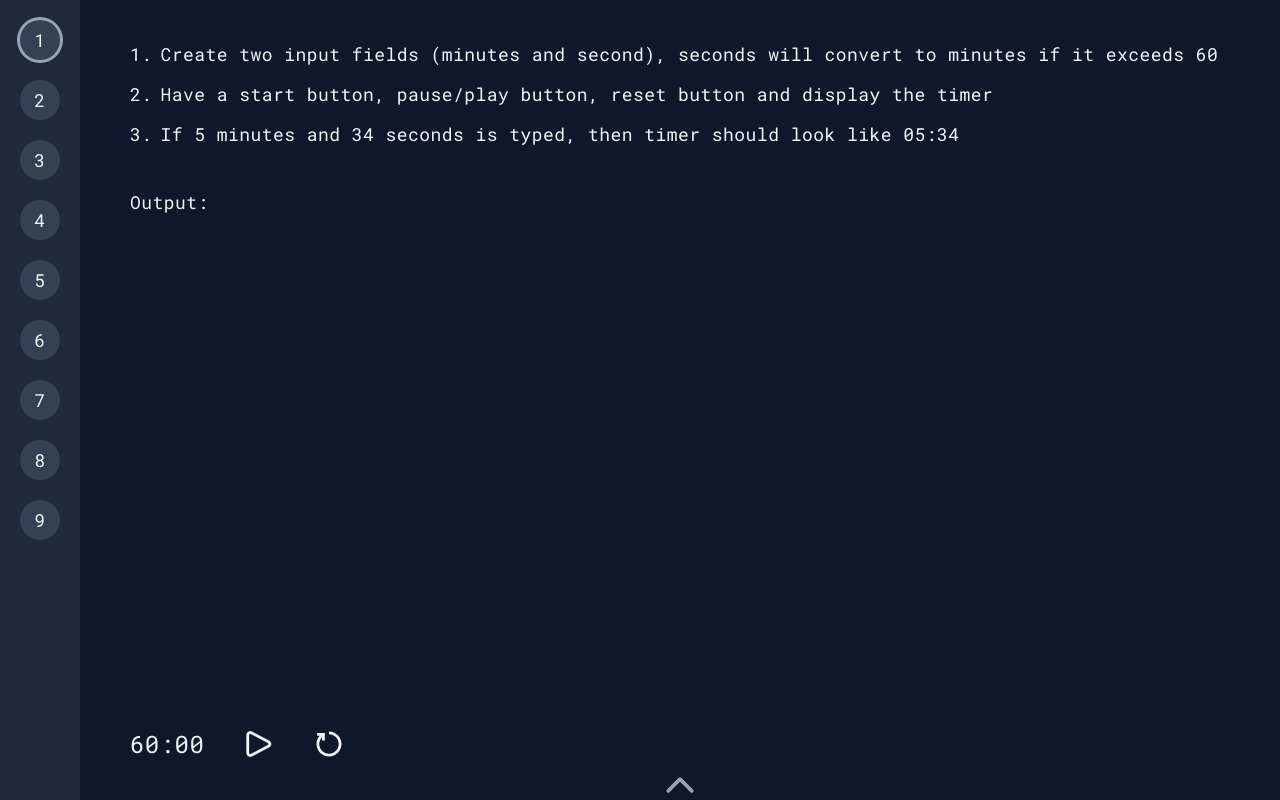
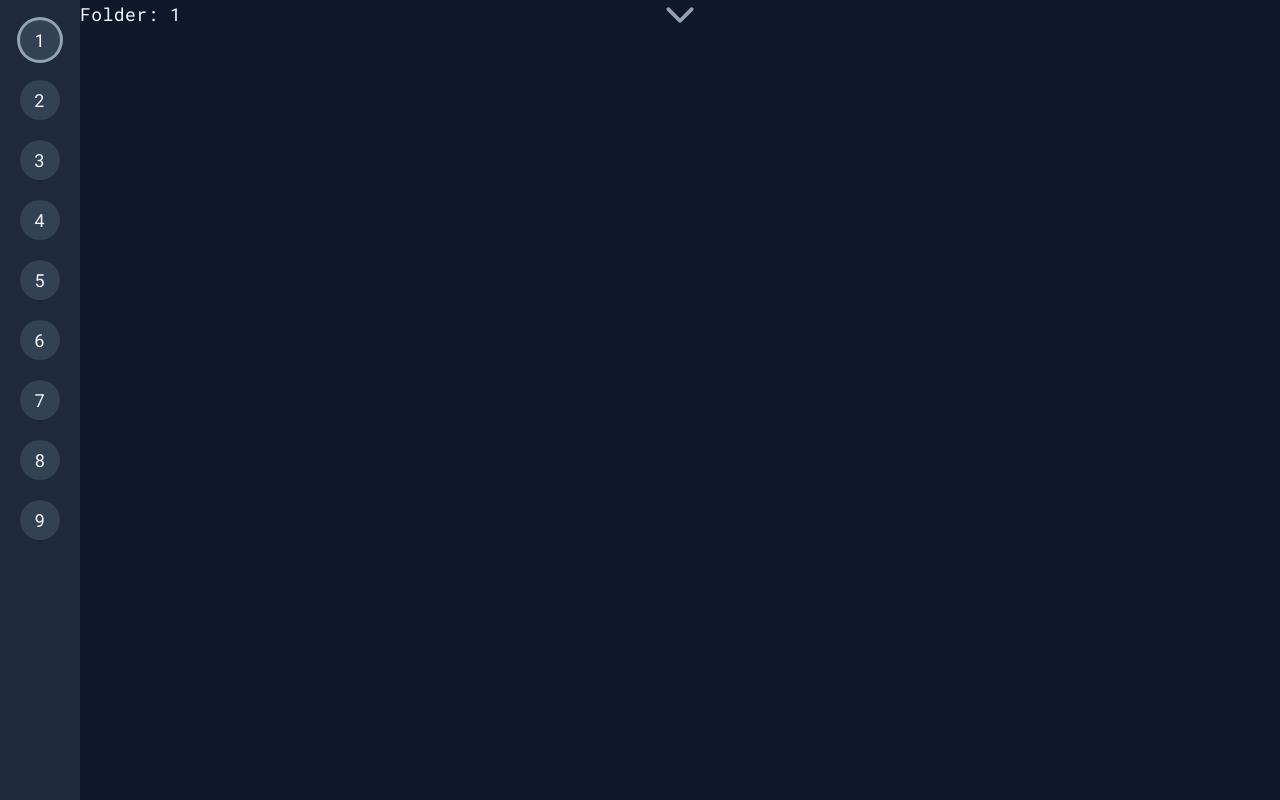
Before and after one commit to syedmhdm/machine-coding, a React (Vite) app: page / in a window 1280 px wide. Both pictures are taken after a click on the element 680 px from the left and 785 px from the top of the page. Built offline with nearby package versions, Linux system fonts and the light colour scheme.

Commit message:
create seperate folder for each solution and new fetch code component and added data set

```diff
--- a/src/App.tsx
+++ b/src/App.tsx
@@ -2,14 +2,23 @@ import { useState } from "react";
 import { appData } from "./appdata/AppData";
 import Timer from "./Timer";
 import uparrow from "./uparrow.svg";
-import downarrow from "./downarrow.svg";
+import FetchCode from "./FetchCode";
 
 function App() {
   const [selected, setSelected] = useState(0);
+  const [isCodeVisible, setIsCodeVisible] = useState(false);
 
   const questionPoints = appData.map((question) =>
     question.question.split(" . ")
   );
+
+  function handleUpArrowClick() {
+    setIsCodeVisible(true);
+  }
+  function handleQuestionSelection(index: number) {
+    setSelected(index);
+    setIsCodeVisible(false);
+  }
 
   return (
     <div className='flex h-screen bg-slate-600'>
@@ -17,7 +26,7 @@ function App() {
         {appData.map((el, i) => (
           <div
             key={el.id}
-            onClick={() => setSelected(i)}
+            onClick={() => handleQuestionSelection(i)}
             className={`flex items-center justify-center w-10 h-10 text-center rounded-full  bg-slate-700 ${
               i === selected
                 ? "cursor-default ring-[3px] ring-slate-400"
@@ -29,6 +38,13 @@ function App() {
         ))}
       </div>
       <div className='relative bg-slate-900 grow'>
+        {isCodeVisible ? (
+          <FetchCode
+            id={appData[selected].id}
+            completedOn={appData[selected].completedOn}
+            setIsCodeVisible={setIsCodeVisible}
+          />
+        ) : (
           <div className='flex flex-col w-11/12 pt-10 m-auto'>
             <div>
               {questionPoints[selected].map((point, i) => (
@@ -39,23 +55,33 @@ function App() {
                 </div>
               ))}
             </div>
+            {appData[selected].dataSet !== null ? (
+              <div className='flex gap-1'>
+                <div className='whitespace-nowrap'>Data Set:</div>
+                <div className='p-3 text-xs rounded-lg border-[1px] bg-slate-950 border-slate-400 w-[50%]'>
+                  {JSON.stringify(appData[selected].dataSet)}
+                </div>
+              </div>
+            ) : null}
             <div className=' pt-7'>
               <div className='pb-2'>Output:</div>
-            <div className='text-slate-950'>{appData[selected].answer}</div>
-            {/* <FetchCode completedOn={appData[selected].completedOn} /> */}
+              <div className='p-5 rounded-lg bg-slate-400 text-slate-950 w-[80%]'>
+                {appData[selected].answer}
+              </div>
+
               <Timer
                 id={appData[selected].id}
                 allotedSeconds={appData[selected].allotedSeconds}
               />
               <div className='absolute inset-x-0 bottom-0 flex justify-center'>
-              <div className='cursor-pointer'>
+                <div className='cursor-pointer' onClick={handleUpArrowClick}>
                   <img src={uparrow} />
-                {/* <img src={downarrow} /> */}
                 </div>
               </div>
             </div>
+          </div>
+        )}
         {/* {new Date().toUTCString()} */}
-        </div>
       </div>
     </div>
   );
--- a/src/FetchCode.tsx
+++ b/src/FetchCode.tsx
@@ -1,3 +1,23 @@
-export default function FetchCode({ completedOn }) {
-  return <div>FetchCode</div>;
+import downarrow from "./downarrow.svg";
+
+export default function FetchCode({ setIsCodeVisible, completedOn, id }) {
+  function handleDownArrowClick() {
+    setIsCodeVisible(false);
+  }
+
+  return (
+    <div className=''>
+      <div className='absolute inset-x-0 flex justify-center'>
+        <div className='cursor-pointer' onClick={handleDownArrowClick}>
+          <img src={downarrow} />
+        </div>
+      </div>
+      <div>Folder: {id}</div>
+      {completedOn !== null ? (
+        <div className='absolute text-xs right-1 top-1 text-slate-400'>
+          Completed on: {completedOn}
+        </div>
+      ) : null}
+    </div>
+  );
 }
--- a/src/Timer.tsx
+++ b/src/Timer.tsx
@@ -49,7 +49,7 @@ export default function Timer({ id, allotedSeconds }) {
 
   return (
     <div className='absolute flex gap-10 bg-red-500o bottom-10'>
-      <p className='text-2xl'>
+      <p className='text-2xl w-28'>
         {displayMinutes}:{displaySeconds}
       </p>
       <button onClick={handlePausePlay}>
--- a/src/appdata/One.tsx
+++ b/src/appdata/1/One.tsx
@@ -19,6 +19,7 @@ export default function One() {
       <pre className='overflow-y-scroll text-sm whitespace-break-spaces max-h-96'>
         {code}
       </pre>
+      "one"
     </code>
   );
 }
--- a/src/appdata/Seven.tsx
+++ b/src/appdata/7/Seven.tsx
@@ -1,5 +1,6 @@
 import { useState } from "react";
 
+// data set
 const countries = [
   { name: "India", code: "In", cities: ["mumbai", "chennai", "kolkata"] },
   { name: "Pakistan", code: "Pak", cities: ["karachi", "lahore"] },
--- a/src/appdata/AppData.tsx
+++ b/src/appdata/AppData.tsx
@@ -5,15 +5,16 @@
 // 9000 (2.5 hour)
 // max seconds = 10800 (3 hours)
 
-import One from "./One";
-import Seven from "./Seven";
-import Two from "./Two";
+import One from "./1/One";
+import Seven from "./7/Seven";
+import Two from "./2/Two";
 
 export const appData = [
   {
     id: 1,
     question:
       "Create two input fields (minutes and second), seconds will convert to minutes if it exceeds 60 . Have a start button, pause/play button, reset button and display the timer . If 5 minutes and 34 seconds is typed, then timer should look like 05:34",
+    dataSet: null,
     allotedSeconds: 3600,
     answer: <One />,
     completedOn: null,
@@ -22,6 +23,7 @@ export const appData = [
     id: 2,
     question:
       "Create a custom react hook to fetch users from an API (https://randomuser.me/api) and display their picture and name on the page one . It must return the list of users, the current user, a function to fetch the next user and a function to move back to the previous user . Test the custom react hook in the index.tsx",
+    dataSet: null,
     allotedSeconds: 3600,
     answer: <Two />,
     completedOn: null,
@@ -30,6 +32,7 @@ export const appData = [
     id: 3,
     question:
       "Write a function that get the data from https://jsonplaceholder.typicode.com/users . List the names alone . Add an input box to search and filter the list based on the typed text values",
+    dataSet: null,
     allotedSeconds: 1800,
     answer: null,
     completedOn: null,
@@ -39,6 +42,12 @@ export const appData = [
     question:
       "Develop a multiple choice questions app . One question at a time . At the end, score should be visible",
     allotedSeconds: 1800,
+    dataSet: [
+      { id: 1, ques: "quetion 1", options: ["q1 opt1", "q1 opt2", "q1 opt3"] },
+      { id: 2, ques: "quetion 2", options: ["q2 opt1", "q2 opt2", "q2 opt3"] },
+      { id: 3, ques: "quetion 3", options: ["q3 opt1", "q3 opt2", "q3 opt3"] },
+      { id: 4, ques: "quetion 4", options: ["q4 opt1", "q4 opt2", "q4 opt3"] },
+    ],
     answer: null,
     completedOn: null,
   },
@@ -47,6 +56,7 @@ export const appData = [
     question:
       "Build a comment section with infinite nesting and if a comment is deleted then all its child comments should also be deleted",
     allotedSeconds: 3600,
+    dataSet: null,
     answer: null,
     completedOn: null,
   },
@@ -55,6 +65,8 @@ export const appData = [
     question:
       "Build a todo app like jira (drag and drop) . It has three sections, todo, inprogress, completed",
     allotedSeconds: 7200,
+    dataSet: null,
+
     answer: null,
     completedOn: null,
   },
@@ -63,6 +75,15 @@ export const appData = [
     question:
       "Have two dropdowns, one is for contries and the other is for cities . After contries is selected, the second dropdown should list the contry's cities",
     allotedSeconds: 1800,
+    dataSet: [
+      { name: "India", code: "In", cities: ["mumbai", "chennai", "kolkata"] },
+      { name: "Pakistan", code: "Pak", cities: ["karachi", "lahore"] },
+      {
+        name: "Bangladesh",
+        code: "Ban",
+        cities: ["dhaka", "khulna", "Sylhet"],
+      },
+    ],
     answer: <Seven />,
     completedOn: "Tue, 13 Feb 2024",
   },
@@ -71,13 +92,17 @@ export const appData = [
     question:
       "Build and email web app, it should have inbox, favorites, deleted and read/unread",
     allotedSeconds: 9000,
+    dataSet: null,
+
     answer: null,
     completedOn: null,
   },
   {
     id: 9,
-    question: "Build X and O game",
+    question: "Build X and O game with a bot",
     allotedSeconds: 5400,
+    dataSet: null,
+
     answer: null,
     completedOn: null,
   },
```
Also changed, not shown: src/appdata/2/Two.tsx (renamed from src/appdata/Two.tsx). Lines whose indentation alone changed are shown as unchanged.
